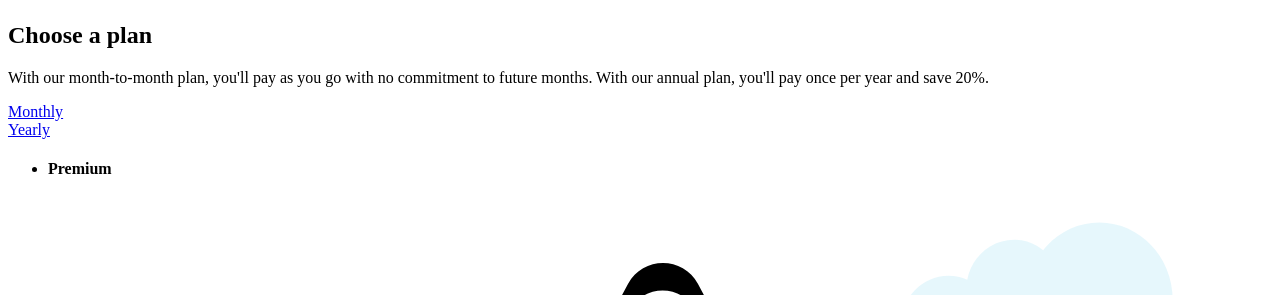
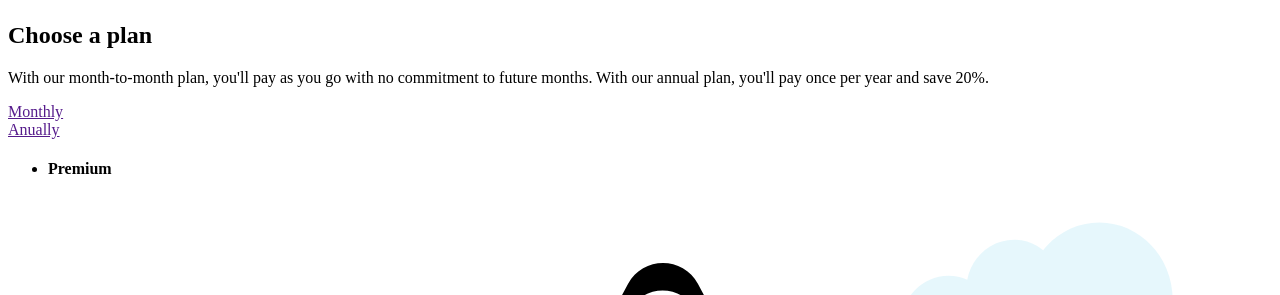
Before and after one commit to EmilyKAnderson/Captivated, a Jekyll site: the page built from _build/_pages/get-started.html, in a window 1280 px wide. Shown: the part 518-813 px from the top of the page. Built offline with Jekyll 4.4.1, drawn with Linux system fonts in a browser that asks for light colours; nearby versions of some CDN libraries; comment, search, counter and statistics services are not loaded; a style sheet for code colours, icons or effects is not loaded; some of the changed text lies outside the part shown.

Commit message:
adding yearly content

```diff
--- a/_build/_pages/get-started.html
+++ b/_build/_pages/get-started.html
@@ -13,14 +13,14 @@
 
    <div class="row col-12_md-6_lg-5 grid-center-spaceBetween half-pad move" data-move="fadeIn">
     	<div class="col-5">
-        	<a href="#" class="plans-by-month tabs-btn tab-btn-1 is-active"><span>Monthly</span></a>
+        	<a href="" class="plans-by-month tabs-btn tab-btn-1 is-active js-monthly"><span>Monthly</span></a>
      	</div>
      	<div class="col-5">
-        	<a href="#" class="plans-by-year tabs-btn tab-btn-2"><span>Yearly</span></a>
+        	<a href="" class="plans-by-year tabs-btn tab-btn-2 js-yearly"><span>Anually</span></a>
        </div>
   	</div>
 
-	<ul class="row-no-pad grid-middle-center move" data-move="fadeInUp">
+	<ul class="row-no-pad grid-middle-center move js-monthly-content" data-move="fadeInUp">
 
 		<!-- PREUMIUM Monthly -->
 		<li class="col-11_md-6_lg-3 grid-center card-pricing">
@@ -96,5 +96,84 @@
 
 	</ul>
 
+	<!-- ======== Yearly Content ========= -->
+	<!-- ================================= -->
+
+	<ul class="row-no-pad grid-middle-center move js-yearly-content" data-move="fadeInUp">
+
+		<!-- PREUMIUM Yearly -->
+		<li class="col-11_md-6_lg-3 grid-center card-pricing">
+			<header class="col-12">
+				<h4>Premium Poop</h4>
+			</header>
+			<figure class="col-8 grid-center-middle price">
+				{% include icon/pricing/pricing-premium.html %}
+			</figure>
+			<ul class="col-12">
+				<li><h3>$299</h3></li>
+				<li>Up to 50 users</li>
+				<li>5000 messages included</li>
+			</ul>
+			<footer class="col-12">
+				<a href="" class="">Get Started <i class="material-icons">arrow_forward</i></a>
+			</footer>
+		</li>
+
+		<!-- CHOICE Yearly -->
+		<li class="col-11_md-6_lg-3 grid-center card-pricing active">
+			<header class="col-12">
+				<h4>Choice</h4>
+			</header>
+			<figure class="col-8 grid-center-middle price">
+				  {% include icon/pricing/pricing-choice.html %}
+			</figure>
+			<ul class="col-12">
+				<li><h3>$199</h3></li>
+				<li>Up to 25 users</li>
+				<li>2500 messages included</li>
+			</ul>
+			<footer class="col-12">
+				<a href="" class="">Get Started <i class="material-icons">arrow_forward</i></a>
+			</footer>
+		</li>
+
+		<!-- BASIC Yearly -->
+		<li class="col-11_md-6_lg-3 grid-center card-pricing">
+			<header class="col-12">
+				<h4>Basic</h4>
+			</header>
+			<figure class="col-8 grid-center-middle price">
+				{% include icon/pricing/pricing-basic.html %}
+			</figure>
+			<ul class="col-12">
+				<li><h3>$99</h3></li>
+				<li>Up to 10 users</li>
+				<li>1000 messages included</li>
+			</ul>
+			<footer class="col-12">
+				<a href="" class="">Get Started <i class="material-icons">arrow_forward</i></a>
+			</footer>
+		</li>
+
+		<!-- STARTER Yearly -->
+		<li class="col-11_md-6_lg-3 grid-center card-pricing">
+			<header class="col-12">
+				<h4>Starter</h4>
+			</header>
+			<figure class="col-8 grid-center-middle price">
+				    {% include icon/pricing/pricing-starter.html %}
+			</figure>
+			<ul class="col-12">
+				<li><h3>$49</h3></li>
+				<li>Up to 5 users</li>
+				<li>500 messages included</li>
+			</ul>
+			<footer class="col-12">
+				<a href="" class="">Get Started <i class="material-icons">arrow_forward</i></a>
+			</footer>
+		</li>
+
+	</ul>
+
 
 </section>
--- a/_build/scss/modules/_cards.scss
+++ b/_build/scss/modules/_cards.scss
@@ -208,3 +208,7 @@
 .price svg {
   z-index: 1;
 }
+
+.js-yearly-content {
+  display: none;
+}
```
Also changed, not shown: _build/js/main.js (+11 -0 lines).
